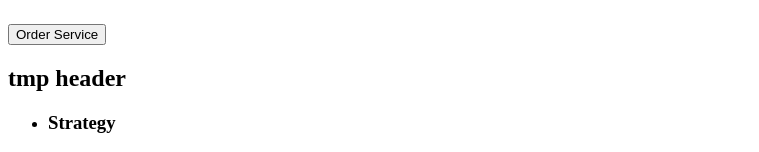
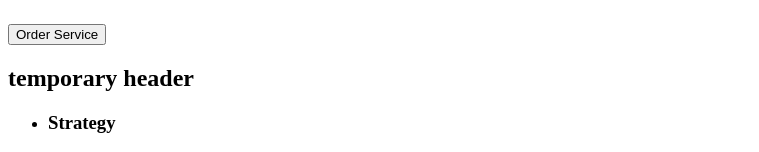
Before and after one commit to Zelrettch/goit-markup-hw-01, a plain HTML site: page index.html in a window 1280 px wide. Shown: the part 191-343 px from the top of the page, without its empty margins (0-759 px from the left). Drawn offline with Linux system fonts and the light colour scheme.

Commit message:
test commit

```diff
--- a/index.html
+++ b/index.html
@@ -28,7 +28,7 @@
         <button type="button">Order Service</button>
       </section>
       <section>
-        <h2>tmp header</h2>
+        <h2>temporary header</h2>
         <ul>
           <li>
             <h3>Strategy</h3>
```
